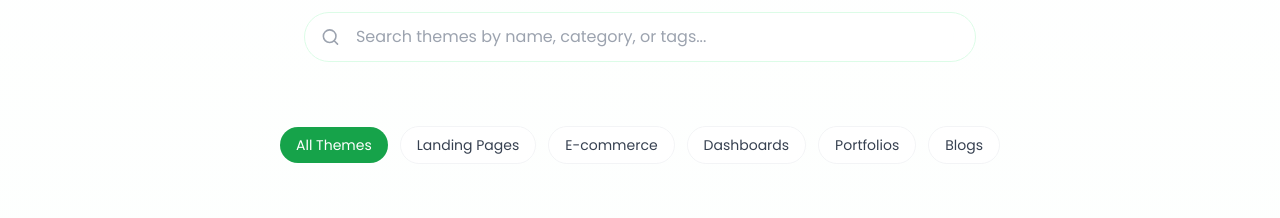
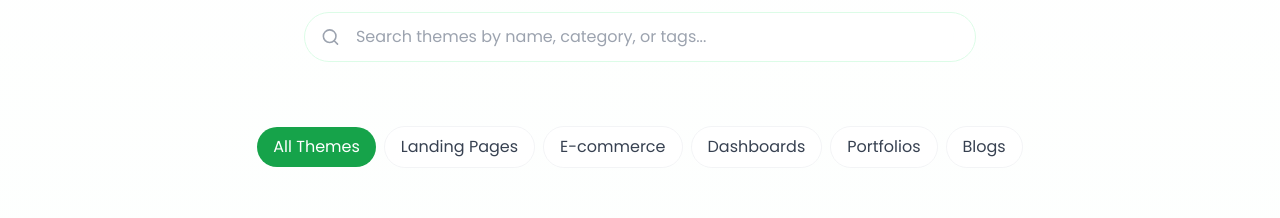
Before and after one commit to Likhon-Official/Craftivo, a React (Vite) app: page / in a window 1280 px wide. Shown: the part 1040-1258 px from the top of the page. Built offline with nearby package versions, Linux system fonts and the light colour scheme.

Commit message:
Update CategoryFilter.tsx

```diff
--- a/src/components/CategoryFilter.tsx
+++ b/src/components/CategoryFilter.tsx
@@ -14,10 +14,10 @@ const CategoryFilter: React.FC<CategoryFilterProps> = ({
 }) => {
   return (
     <div className="container mx-auto px-4 md:px-6 py-6 sm:py-8">
-      <div className="flex flex-wrap items-center justify-center gap-2 sm:gap-3">
+      <div className="flex flex-wrap items-center justify-center gap-2">
         <button
           onClick={() => onCategoryChange('all')}
-          className={`px-3 sm:px-4 py-1.5 sm:py-2 rounded-full text-sm transition-all duration-200 ${
+          className={`px-4 py-2 rounded-full text-sm sm:text-base transition-all duration-200 ${
             activeCategory === 'all'
               ? 'bg-primary-600 text-white'
               : 'bg-white/70 backdrop-blur-md hover:bg-white/90 text-gray-700 hover:text-gray-900 border border-gray-100'
@@ -30,7 +30,7 @@ const CategoryFilter: React.FC<CategoryFilterProps> = ({
           <button
             key={category.id}
             onClick={() => onCategoryChange(category.id)}
-            className={`px-3 sm:px-4 py-1.5 sm:py-2 rounded-full text-sm transition-all duration-200 ${
+            className={`px-4 py-2 rounded-full text-sm sm:text-base transition-all duration-200 ${
               activeCategory === category.id
                 ? 'bg-primary-600 text-white'
                 : 'bg-white/70 backdrop-blur-md hover:bg-white/90 text-gray-700 hover:text-gray-900 border border-gray-100'
```
